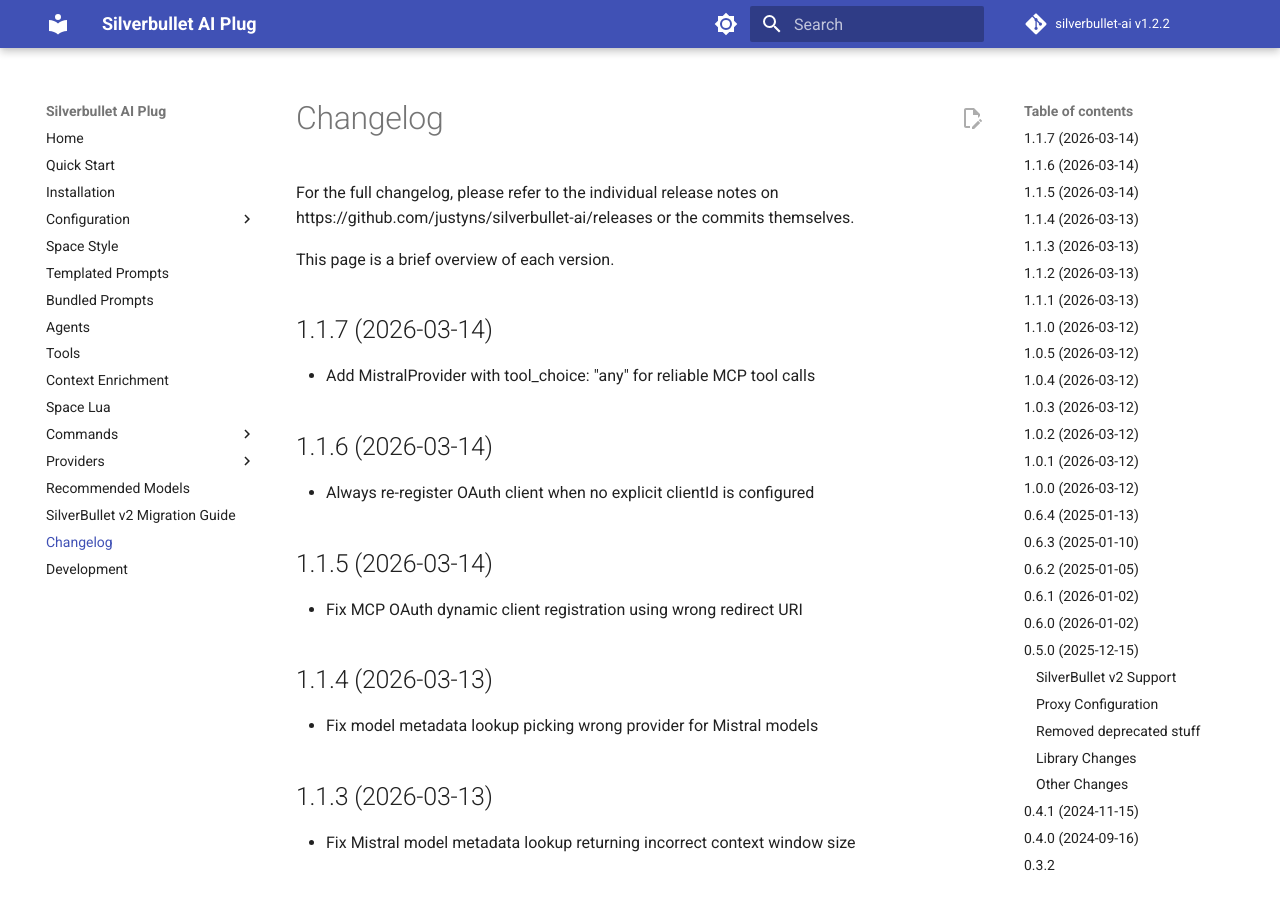
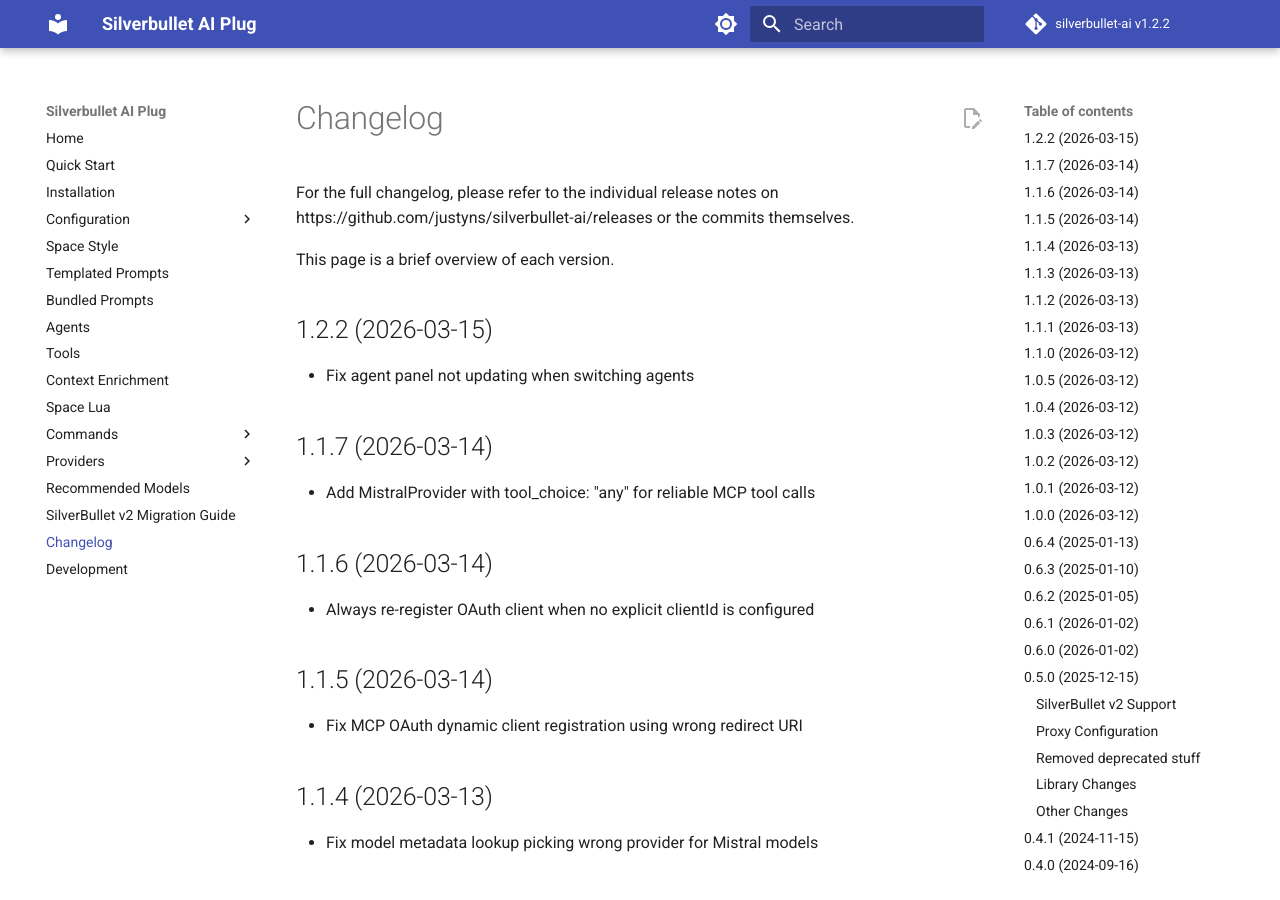
Before and after one commit to justyns/silverbullet-ai, an MkDocs documentation site: the page built from docs/Changelog.md, in a window 1280 px wide and 900 px high. Built offline with MkDocs 1.6.1 and Material for MkDocs 9.7.7, drawn with Linux system fonts in a browser that asks for light colours; comment, search, counter and statistics services are not loaded.

Commit message:
Update changelog for v1.2.2

```diff
--- a/docs/Changelog.md
+++ b/docs/Changelog.md
@@ -1,6 +1,10 @@
 For the full changelog, please refer to the individual release notes on https://github.com/justyns/silverbullet-ai/releases or the commits themselves.
 
 This page is a brief overview of each version.
+
+## 1.2.2 (2026-03-15)
+
+- Fix agent panel not updating when switching agents
 
 ## 1.1.7 (2026-03-14)
 
```
